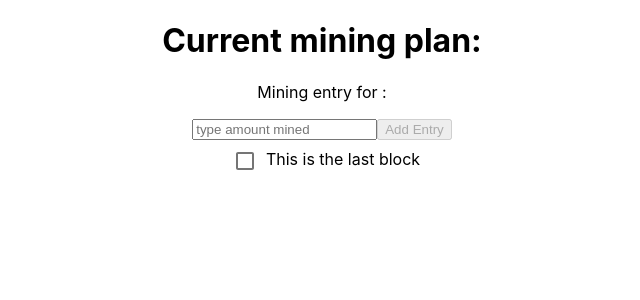
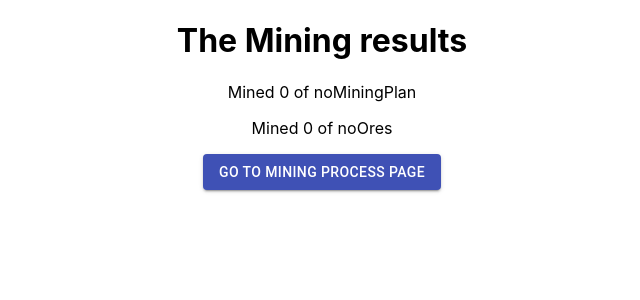
Before and after one commit to Samir70/topcoder-learning-react, a React (Create React App) app: page /results in a window 1280 px wide. Before the commit this address led to /process. Shown: the top 300 px of the page, without its empty margins (318-958 px from the left). Built offline with nearby package versions, Linux system fonts and the light colour scheme.

Commit message:
add results route with link buttons

```diff
--- a/src/App.js
+++ b/src/App.js
@@ -1,5 +1,5 @@
 import React from "react";
-import { useDispatch } from 'react-redux';
+import { useSelector, useDispatch } from 'react-redux';
 import {
   BrowserRouter as Router,
   Switch,
@@ -9,7 +9,9 @@ import {
 
 import "./App.css";
 import { AddMiningPlan } from "./Redux/actions";
+import { checkIfLastOreFinished } from "./Redux/selectors";
 import { MiningProcess } from './components/MiningProcess';
+import { Results } from './components/Results';
 
 // const testOres = [
 //   'Acanthite', 'Bauxite', 'Bornite', 'Chalcocite', 'Chromite',
@@ -31,14 +33,17 @@ function App() {
   //   { id: "6", name: "ore6", value: 20, timeToMine: 6, selected: false }
   // ]);
   useDispatch(AddMiningPlan([]))
-
+  const noMoreOres = useSelector(checkIfLastOreFinished)
 
   return (
     <Router>
       <div className="app">
         <Switch>
           <Route path="/process">
-            <MiningProcess />
+            {noMoreOres ? <Redirect to="/results" /> : <MiningProcess />}
+          </Route>
+          <Route path="/results">
+            <Results />
           </Route>
           <Route path="/">
             <Redirect to="/process" />
--- a/src/Redux/counterReducer.js
+++ b/src/Redux/counterReducer.js
@@ -1,23 +1,26 @@
 import { ADDMININGENTRY, ADDMININGPLAN } from "./actions"
 
 const initialState = {
-    miningPlan: ['noMiningPlan', 'noOres'],
-    currentOre: 0
+    miningPlan: [{ name: 'noMiningPlan', amount: 0 }, { name: 'noOres', amount: 0 }],
+    currentOre: 0,
+    finishedLastOre: false
 }
 
 export const counterReducer = (state = initialState, action) => {
-    // console.log('got action: ', action)
+    console.log('got action: ', action)
     switch (action.type) {
         case ADDMININGPLAN:
             return { ...state, miningPlan: action.payload }
         case ADDMININGENTRY:
             let nextOre = action.payload.lastBlock ? state.currentOre + 1 : state.currentOre
+            const noMoreOres = nextOre === state.miningPlan.length
             let newPlan = [...state.miningPlan]
             newPlan[state.currentOre].amount += action.payload.amount
             return {
                 ...state,
                 miningPlan: newPlan,
-                currentOre: nextOre
+                currentOre: nextOre,
+                finishedLastOre: noMoreOres
             }
         default:
             return state
--- a/src/Redux/selectors.js
+++ b/src/Redux/selectors.js
@@ -1,3 +1,4 @@
 export const getCurrentOreName = state => state.miningPlan[state.currentOre].name
 export const getCurrentOreAmount = state => state.miningPlan[state.currentOre].amount
 export const getResults = state => state.miningPlan
+export const checkIfLastOreFinished = state => state.finishedLastOre
--- a/src/components/MiningProcess.js
+++ b/src/components/MiningProcess.js
@@ -2,6 +2,7 @@ import React, { useState } from 'react';
 import { useSelector, useDispatch } from 'react-redux';
 import { AddMiningEntry } from "../Redux/actions";
 import { getCurrentOreName, getCurrentOreAmount } from "../Redux/selectors";
+import { GoToResultsButton } from './NavButtons';
 import Checkbox from '@material-ui/core/Checkbox';
 
 export const MiningProcess = (props) => {
@@ -44,6 +45,7 @@ export const MiningProcess = (props) => {
                 />
                 <label htmlFor="lastBlock">This is the last block</label>
             </div>
+            <GoToResultsButton />
         </div>
     )
 }
--- /dev/null
+++ b/src/components/NavButtons.js
@@ -0,0 +1,41 @@
+import React, { useState } from 'react';
+import { useSelector } from 'react-redux';
+import { Redirect } from 'react-router-dom';
+import Button from '@material-ui/core/Button';
+import { checkIfLastOreFinished } from '../Redux/selectors';
+
+export const GoToResultsButton = () => {
+    // const handleGoToResults = ;
+    const [shouldRedirect, setShouldRedirect] = useState(false)
+    return (
+        <div>
+            {shouldRedirect ? <Redirect to="/results" /> :
+                <Button
+                    id="checkResults"
+                    variant="contained"
+                    color="primary"
+                    onClick={() => setShouldRedirect(true)}
+                >Check Results</Button>
+            }
+        </div>
+    )
+}
+
+export const GoToMiningProcessButton = () => {
+    // const handleGoToResults = ;
+    const [shouldRedirect, setShouldRedirect] = useState(false)
+    const noMoreOres = useSelector(checkIfLastOreFinished)
+    return (
+        <div>
+            {shouldRedirect ? <Redirect to="/process" /> :
+                <Button
+                    id="checkResults"
+                    variant="contained"
+                    color="primary"
+                    disabled={noMoreOres}
+                    onClick={() => setShouldRedirect(true)}
+                >Go To Mining Process Page</Button>
+            }
+        </div>
+    )
+}
--- /dev/null
+++ b/src/components/Results.js
@@ -0,0 +1,16 @@
+import React from 'react';
+import { useSelector } from 'react-redux';
+import { getResults } from '../Redux/selectors';
+import { GoToMiningProcessButton } from './NavButtons';
+
+export const Results = () => {
+    const miningPlan = useSelector(getResults);
+    const res =  miningPlan.map((ore, i) => <p key={i}>Mined {ore.amount} of {ore.name}</p>)
+    return (
+        <div>
+            <h1>The Mining results</h1>
+            {res}
+            <GoToMiningProcessButton />
+        </div>
+    )
+}
```
